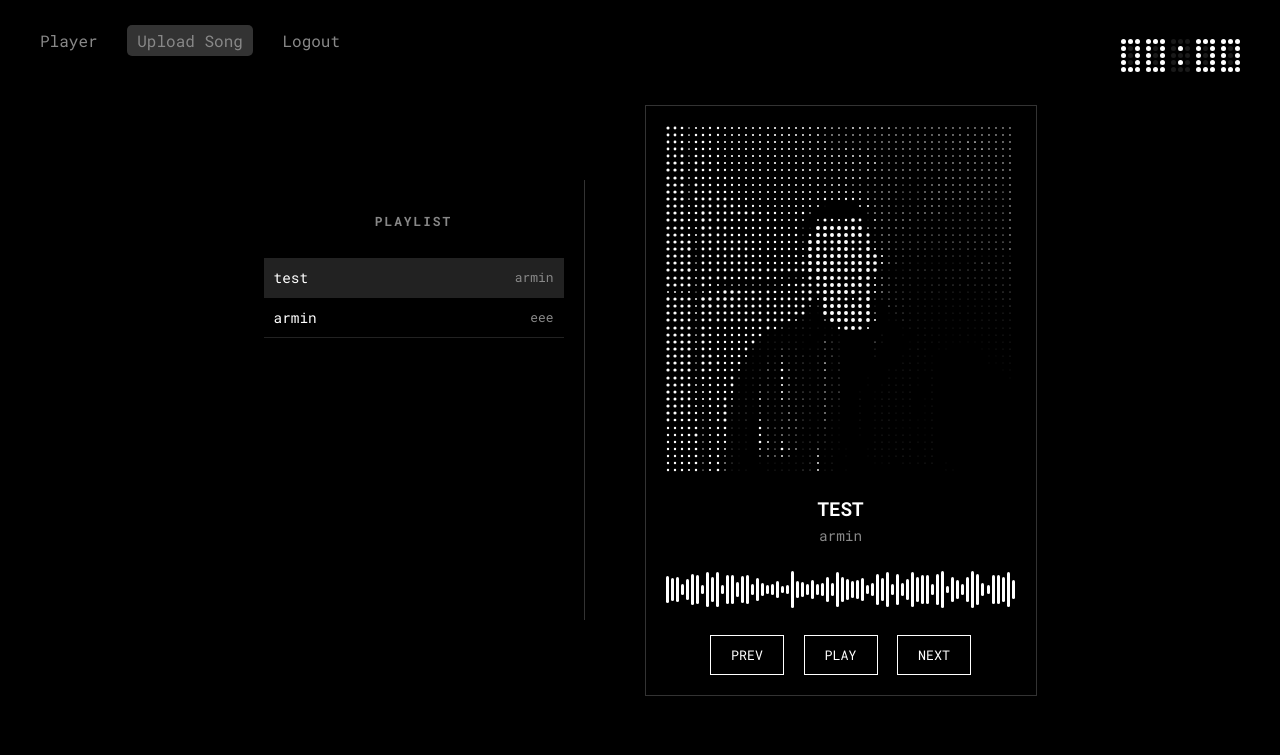
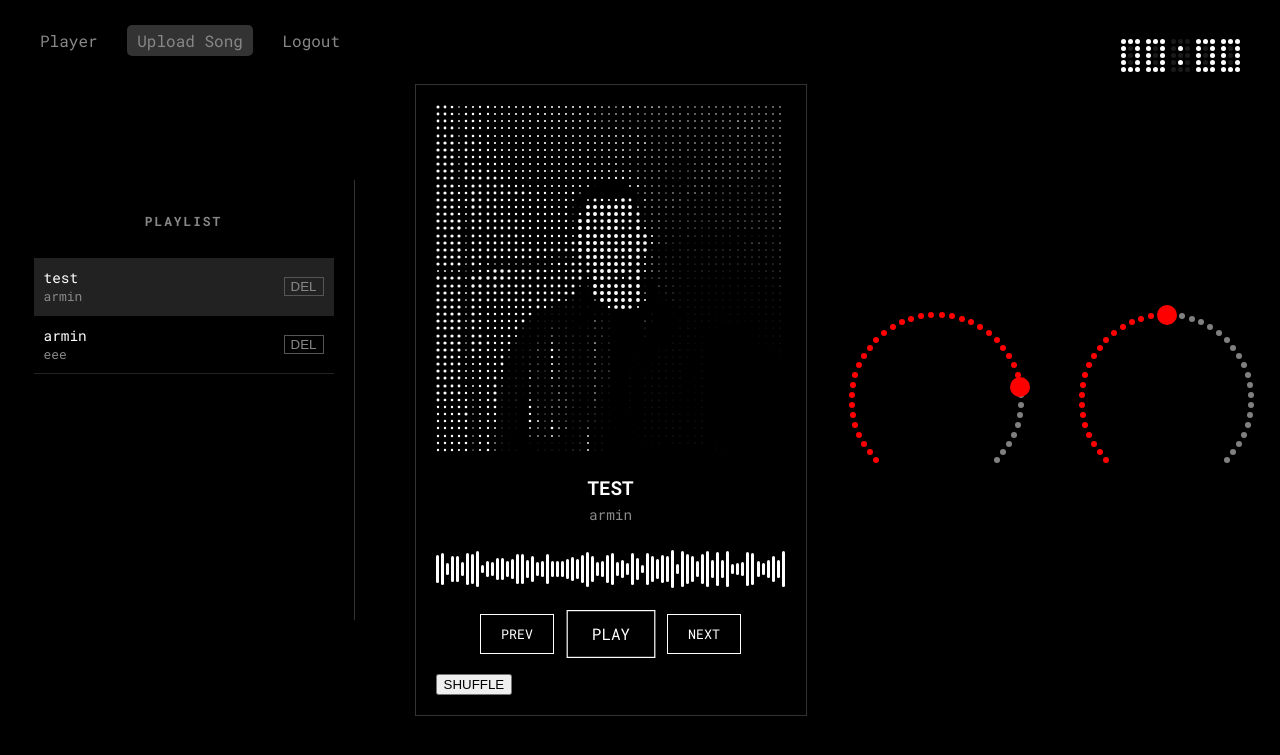
Before and after one commit to Lucifer-ir/music-app-nothing, a Flask app: page / in a window 1280 px wide. Shown: the top 755 px of the page. Run offline with Flask 3, Linux system fonts and the light colour scheme; a user stored in the database is signed in.

Commit message:
تغییر جدید

```diff
--- a/app.py
+++ b/app.py
@@ -94,6 +94,8 @@ def index():
         processed_songs.append({
             "title": song.title,
             "artist": song.artist,
+            "song_id": song.id,
+            "owner_id": song.owner.id,
             "file_url": f"/music/{song.music_file}",
             "art_dot_matrix": dot_matrix_data,
             "original_art_url": f"/art/{song.art_file}"
@@ -179,6 +181,26 @@ def upload():
 
     return render_template('upload.html', dot_font_json=json.dumps(DOT_FONT))
 
+@app.route('/delete_song/<int:song_id>', methods=['POST'])
+@login_required
+def delete_song(song_id):
+    song = Song.query.get_or_404(song_id)
+    if song.owner != current_user:
+        return jsonify({'error': 'Permission denied'}), 403
+
+    try:
+        # Delete physical files
+        os.remove(os.path.join(app.config['UPLOAD_FOLDER'], 'music', song.music_file))
+        os.remove(os.path.join(app.config['UPLOAD_FOLDER'], 'album_art', song.art_file))
+
+        # Delete from database
+        db.session.delete(song)
+        db.session.commit()
+        return jsonify({'success': True})
+    except Exception as e:
+        db.session.rollback()
+        return jsonify({'error': str(e)}), 500
+
 @app.route('/music/<filename>')
 def serve_music(filename):
     # This check is important for security, although filenames are already secured.
--- a/static/css/style.css
+++ b/static/css/style.css
@@ -42,6 +42,11 @@ body {
     display: flex;
     align-items: center;
     gap: 60px; /* Space between sidebar and player */
+}
+.player-and-dials-wrapper {
+    display: flex;
+    align-items: center;
+    gap: 30px;
 }
 .player-container {
     width: 350px;
@@ -165,6 +170,20 @@ body {
     background-color: #ffffff;
     color: #000000;
 }
+.play-main-btn {
+    transform: scale(1.2); /* Make play button bigger */
+}
+.extra-controls {
+    display: flex;
+    justify-content: space-between;
+    align-items: center;
+    width: 100%;
+    margin-top: 20px;
+}
+.extra-btn.active {
+    background-color: #fff;
+    color: #000;
+}
 .playlist-container {
     width: 300px;
     height: 400px; /* Fixed height for the sidebar */
@@ -194,6 +213,16 @@ body {
     display: flex;
     justify-content: space-between;
     align-items: center;
+}
+.playlist-song-info {
+    display: flex;
+    flex-direction: column;
+}
+.delete-song-btn {
+    background: none;
+    border: 1px solid #555;
+    color: #888;
+    cursor: pointer;
 }
 .playlist-artist {
     color: #888;
@@ -248,3 +277,100 @@ body {
     margin-bottom: 5px;
     color: #888;
 }
+
+/* Volume Slider Styles */
+#volume-slider {
+    -webkit-appearance: none;
+    width: 50%;
+    height: 3px;
+    background: #444;
+    outline: none;
+    opacity: 0.7;
+    transition: opacity .2s;
+}
+#volume-slider:hover {
+    opacity: 1;
+}
+#volume-slider::-webkit-slider-thumb {
+    -webkit-appearance: none;
+    appearance: none;
+    width: 15px;
+    height: 15px;
+    background: #fff;
+    border-radius: 50%;
+    cursor: pointer;
+}
+#volume-slider::-moz-range-thumb {
+    width: 15px;
+    height: 15px;
+    background: #fff;
+    border-radius: 50%;
+    cursor: pointer;
+}
+
+/* Responsive Design for Mobile */
+@media (max-width: 768px) {
+    .main-wrapper {
+        flex-direction: column;
+        gap: 30px;
+        padding-top: 80px; /* Space for nav and timer */
+    }
+    .playlist-container {
+        width: 90vw;
+        height: 250px;
+        border-right: none;
+        border-bottom: 1px solid #333;
+    }
+    .player-container {
+        width: 90vw;
+    }
+    .main-nav {
+        top: 15px;
+        left: 15px;
+    }
+    .timer {
+        top: 15px;
+        right: 15px;
+        height: 40px;
+    }
+}
+
+/* Jog Wheel Styles */
+.jog-wheel-container {
+    width: 200px;
+    height: 200px;
+    position: relative;
+    cursor: pointer;
+    display: flex;
+    justify-content: center;
+    align-items: center;
+}
+.jog-wheel-dots {
+    width: 100%;
+    height: 100%;
+    position: absolute;
+    top: 0;
+    left: 0;
+}
+.jog-dot, .jog-wheel-indicator {
+    width: 6px;
+    height: 6px;
+    background-color: #fff;
+    border-radius: 50%;
+    position: absolute;
+}
+.jog-dot {
+    opacity: 0.5;
+    transition: background-color 0.1s;
+}
+.jog-dot.active {
+    background-color: #ff0000;
+    opacity: 1;
+}
+.jog-wheel-indicator {
+    width: 20px;
+    height: 20px;
+    background-color: #ff0000;
+    border-radius: 50%;
+    transform-origin: center;
+}
--- a/static/js/player.js
+++ b/static/js/player.js
@@ -1,4 +1,4 @@
-document.addEventListener('DOMContentLoaded', () => {
+window.onload = () => {
     const audioPlayer = document.getElementById('audio-player');
     // If the player doesn't exist on the page (e.g., on login page), stop execution.
     if (!audioPlayer) return;
@@ -15,12 +15,18 @@ document.addEventListener('DOMContentLoaded', () => {
     const waveformProgress = document.querySelector('.waveform-progress');
     const waveformContainer = document.querySelector('.waveform-container');
     const waveformBarsContainer = document.querySelector('.waveform-bars');
+    const shuffleBtn = document.getElementById('shuffle-btn');
 
-    const playlistItems = document.querySelectorAll('#playlist li');
+    let playlistItems = document.querySelectorAll('#playlist li:not(.empty-playlist)');
     let currentTrackIndex = 0;
     let isDottedArt = true;
+    let isShuffle = false;
     const dotFontElement = document.getElementById('dot-font-data');
     const dotFontData = dotFontElement ? JSON.parse(dotFontElement.textContent) : {};
+
+    let currentVolume = 80; // Default volume
+    let currentBass = 50; // Default bass
+    let activeJogWheel = null;
 
 
     function generateWaveform() {
@@ -64,14 +70,24 @@ document.addEventListener('DOMContentLoaded', () => {
     }
 
     function playNext() {
-        currentTrackIndex = (currentTrackIndex + 1) % playlistItems.length;
+        if (isShuffle) {
+            let nextIndex;
+            do {
+                nextIndex = Math.floor(Math.random() * playlistItems.length);
+            } while (playlistItems.length > 1 && nextIndex === currentTrackIndex);
+            currentTrackIndex = nextIndex;
+        } else {
+            currentTrackIndex = (currentTrackIndex + 1) % playlistItems.length;
+        }
         loadTrack(currentTrackIndex);
         audioPlayer.play();
         playPauseBtn.textContent = 'PAUSE';
     }
 
     function playPrev() {
-        currentTrackIndex = (currentTrackIndex - 1 + playlistItems.length) % playlistItems.length;
+        if (!isShuffle) {
+            currentTrackIndex = (currentTrackIndex - 1 + playlistItems.length) % playlistItems.length;
+        }
         loadTrack(currentTrackIndex);
         audioPlayer.play();
         playPauseBtn.textContent = 'PAUSE';
@@ -146,6 +162,143 @@ document.addEventListener('DOMContentLoaded', () => {
         }
     }
 
+    // ===================================================================
+    // NEW JOG WHEEL IMPLEMENTATION - REBUILT FROM SCRATCH
+    // ===================================================================
+
+    function initJogWheel(config) {
+        const { container, dotsContainer, indicator, onUpdate, initialValue } = config;
+        if (!container) return;
+
+        // Define fixed dimensions, ignoring offsetWidth to prevent race conditions
+        const CONTAINER_WIDTH = 200;
+        const numDots = 40;
+        const containerRadius = CONTAINER_WIDTH / 2;
+        const pathRadius = containerRadius - 15; // Radius for the path of dots and indicator
+
+        const angleRange = 270;
+        const startAngle = 135; // Bottom-left in degrees
+        const angleStep = angleRange / (numDots - 1);
+
+        let backgroundDots = [];
+        for (let i = 0; i < numDots; i++) {
+            const angle = startAngle + (i * angleStep);
+            const angleRad = angle * (Math.PI / 180);
+            const dot = document.createElement('div');
+            dot.className = 'jog-dot';
+
+            const x = containerRadius + pathRadius * Math.cos(angleRad) - 3; // 3 is half of dot width
+            const y = containerRadius + pathRadius * Math.sin(angleRad) - 3; // 3 is half of dot height
+
+            dot.style.left = `${x}px`;
+            dot.style.top = `${y}px`;
+
+            dotsContainer.appendChild(dot);
+            backgroundDots.push({ element: dot, angle: angle });
+        }
+
+        const updateUI = (value) => {
+            const currentAngle = startAngle + (value / 100) * angleRange;
+            const angleRad = currentAngle * (Math.PI / 180);
+
+            const x = containerRadius + pathRadius * Math.cos(angleRad) - (indicator.offsetWidth / 2);
+            const y = containerRadius + pathRadius * Math.sin(angleRad) - (indicator.offsetHeight / 2);
+
+            indicator.style.left = `${x}px`;
+            indicator.style.top = `${y}px`;
+
+            backgroundDots.forEach(dot => {
+                dot.element.classList.toggle('active', dot.angle <= currentAngle);
+            });
+        };
+
+        config.updateUI = updateUI;
+        config.startAngle = startAngle;
+        config.angleRange = angleRange;
+
+        indicator.addEventListener('mousedown', (e) => {
+            e.preventDefault();
+            activeJogWheel = config;
+        });
+
+        // Set the initial position
+        updateUI(initialValue);
+    }
+
+    function handleGlobalMouseMove(e) {
+        if (!activeJogWheel) return;
+
+        const { container, onUpdate, startAngle, angleRange } = activeJogWheel;
+        const rect = container.getBoundingClientRect();
+        const centerX = rect.left + rect.width / 2;
+        const centerY = rect.top + rect.height / 2;
+
+        const angleRad = Math.atan2(e.clientY - centerY, e.clientX - centerX);
+        let angleDeg = (angleRad * 180) / Math.PI;
+        if (angleDeg < 0) angleDeg += 360;
+
+        // Convert angle to a 0-100 value based on our allowed range
+        let value;
+        const relativeAngle = (angleDeg - startAngle + 360) % 360;
+
+        if (relativeAngle > angleRange + 10 && relativeAngle < 360 - 10) { // Dead zone
+            value = (relativeAngle > 180) ? 0 : 100; // Snap to start or end
+        } else {
+            const clampedAngle = Math.max(0, Math.min(relativeAngle, angleRange));
+            value = (clampedAngle / angleRange) * 100;
+        }
+
+        value = Math.round(value);
+        onUpdate(value);
+        activeJogWheel.updateUI(value); // Also update the UI
+    }
+
+    function setVolume(value) {
+        currentVolume = value; // This line was missing!
+        audioPlayer.volume = currentVolume / 100;
+    }
+
+    function setBass(value) {
+        currentBass = value; // This line was missing!
+        // In a real scenario, you would connect this to a Web Audio API filter
+        console.log("Bass set to:", currentBass);
+    }
+
+    function toggleShuffle() {
+        isShuffle = !isShuffle;
+        shuffleBtn.classList.toggle('active', isShuffle);
+    }
+
+    function handleDeleteSong(e) {
+        if (!e.target.classList.contains('delete-song-btn')) return;
+
+        const listItem = e.target.closest('li');
+        const songId = listItem.dataset.songId;
+
+        if (confirm('Are you sure you want to delete this song?')) {
+            fetch(`/delete_song/${songId}`, {
+                method: 'POST',
+            })
+            .then(response => response.json())
+            .then(data => {
+                if (data.success) {
+                    listItem.remove();
+                    // Re-query the playlist items
+                    playlistItems = document.querySelectorAll('#playlist li:not(.empty-playlist)');
+                    // If the deleted song was playing, load the next one
+                    if (listItem.classList.contains('active')) {
+                        loadTrack(currentTrackIndex % playlistItems.length);
+                    }
+                } else {
+                    alert('Error deleting song: ' + data.error);
+                }
+            });
+        }
+    }
+
+    document.addEventListener('mouseup', () => { activeJogWheel = null; });
+    document.addEventListener('mousemove', handleGlobalMouseMove);
+
     playPauseBtn.addEventListener('click', playPause);
     nextBtn.addEventListener('click', playNext);
     prevBtn.addEventListener('click', playPrev);
@@ -153,9 +306,29 @@ document.addEventListener('DOMContentLoaded', () => {
     if (artContainer) {
         artContainer.addEventListener('click', toggleAlbumArt);
     }
+
+    const volumeWheelConfig = {
+        container: document.getElementById('jog-wheel-container'),
+        dotsContainer: document.getElementById('jog-wheel-dots'),
+        indicator: document.getElementById('jog-wheel-indicator'),
+        onUpdate: setVolume,
+        initialValue: currentVolume
+    };
+
+    const bassWheelConfig = {
+        container: document.getElementById('bass-wheel-container'),
+        dotsContainer: document.getElementById('bass-wheel-dots'),
+        indicator: document.getElementById('bass-wheel-indicator'),
+        onUpdate: setBass,
+        initialValue: currentBass
+    };
+
     audioPlayer.addEventListener('timeupdate', updateProgress);
     audioPlayer.addEventListener('loadedmetadata', generateWaveform);
     waveformContainer.addEventListener('click', seek);
+    shuffleBtn.addEventListener('click', toggleShuffle);
+    document.getElementById('playlist').addEventListener('click', handleDeleteSong);
+    audioPlayer.addEventListener('ended', playNext); // Auto-play next song
 
     playlistItems.forEach((item, index) => {
         item.addEventListener('click', () => {
@@ -169,6 +342,10 @@ document.addEventListener('DOMContentLoaded', () => {
         loadTrack(0);
         playlistItems[0].classList.add('active');
         generateWaveform();
+        setTimeout(() => {
+            initJogWheel(volumeWheelConfig);
+            initJogWheel(bassWheelConfig);
+        }, 0);
         updateTimerDisplay('00:00');
     }
-});
+};
--- a/templates/index.html
+++ b/templates/index.html
@@ -8,12 +8,18 @@
             <ul id="playlist">
                 {% for song in songs %}
                 <li data-src="{{ song.file_url }}"
+                    data-song-id="{{ song.song_id }}"
                     data-art-dot-matrix='{{ song.art_dot_matrix | tojson | safe }}'
                     data-art-original-url="{{ song.original_art_url }}"
                     data-title="{{ song.title }}"
                     data-artist="{{ song.artist }}">
+                    <div class="playlist-song-info">
                         <span class="playlist-title">{{ song.title }}</span>
                         <span class="playlist-artist">{{ song.artist }}</span>
+                    </div>
+                    {% if current_user.is_authenticated and current_user.id == song.owner_id %}
+                        <button class="delete-song-btn">DEL</button>
+                    {% endif %}
                 </li>
                 {% else %}
                 <li class="empty-playlist">No songs found. <a href="{{ url_for('upload') }}">Upload one?</a></li>
@@ -21,6 +27,7 @@
             </ul>
         </div>
 
+        <div class="player-and-dials-wrapper">
             <div class="player-container">
                 <div class="album-art-container">
                     <!-- This div will be filled with dots by JS -->
@@ -39,8 +46,22 @@
                 <audio id="audio-player" src="{{ songs[0].file_url if songs else '' }}"></audio>
                 <div class="controls">
                     <button id="prev-btn">PREV</button>
-                <button id="play-pause-btn">PLAY</button>
+                    <button id="play-pause-btn" class="play-main-btn">PLAY</button>
                     <button id="next-btn">NEXT</button>
+                </div>
+                <div class="extra-controls">
+                    <button id="shuffle-btn" class="extra-btn">SHUFFLE</button>
+                </div>
+            </div>
+
+            <div id="jog-wheel-container" class="jog-wheel-container">
+                <div id="jog-wheel-dots" class="jog-wheel-dots"></div>
+                <div id="jog-wheel-indicator" class="jog-wheel-indicator"></div>
+            </div>
+
+            <div id="bass-wheel-container" class="jog-wheel-container">
+                <div id="bass-wheel-dots" class="jog-wheel-dots"></div>
+                <div id="bass-wheel-indicator" class="jog-wheel-indicator"></div>
             </div>
         </div>
     </div>
```
Lines whose indentation alone changed are shown as unchanged.
